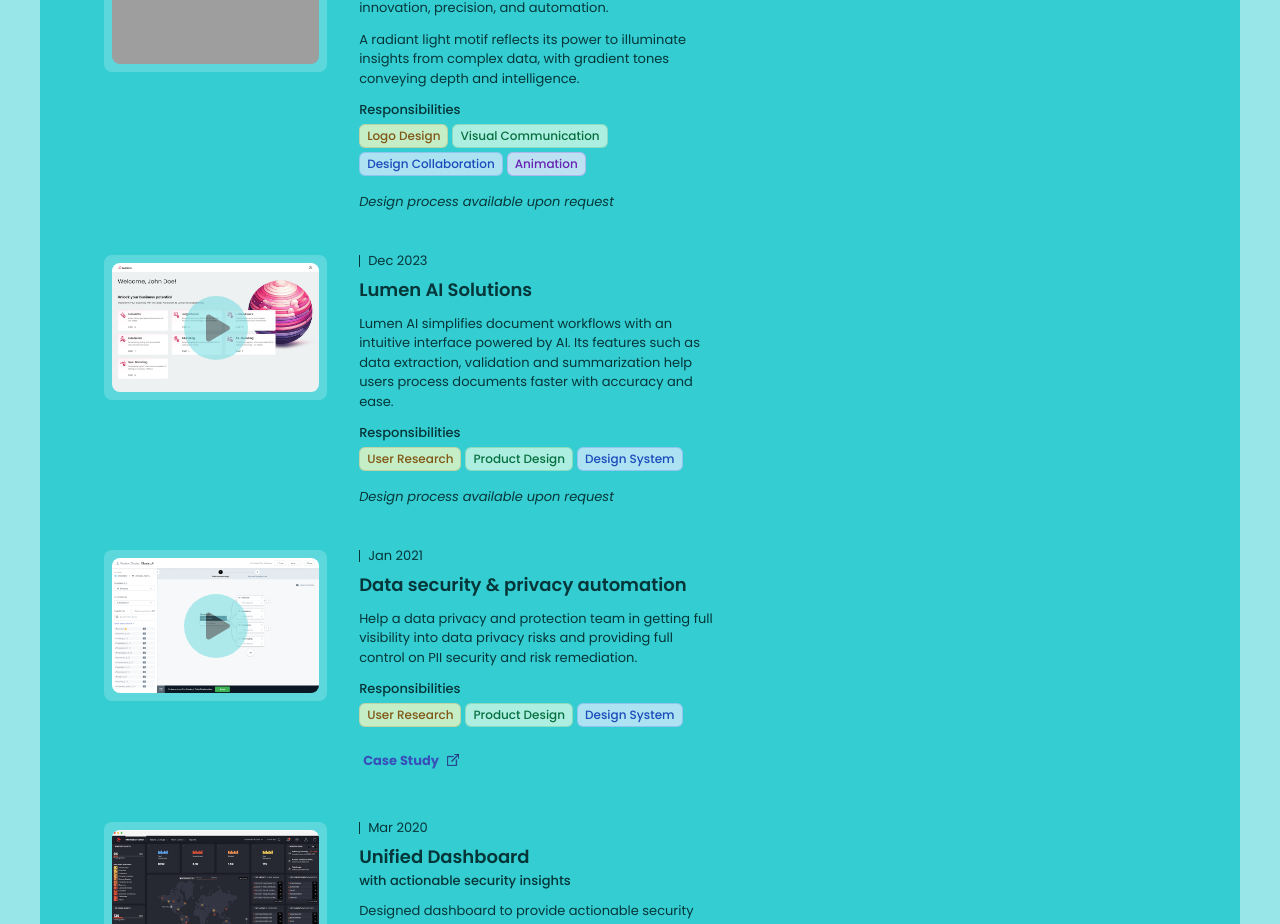
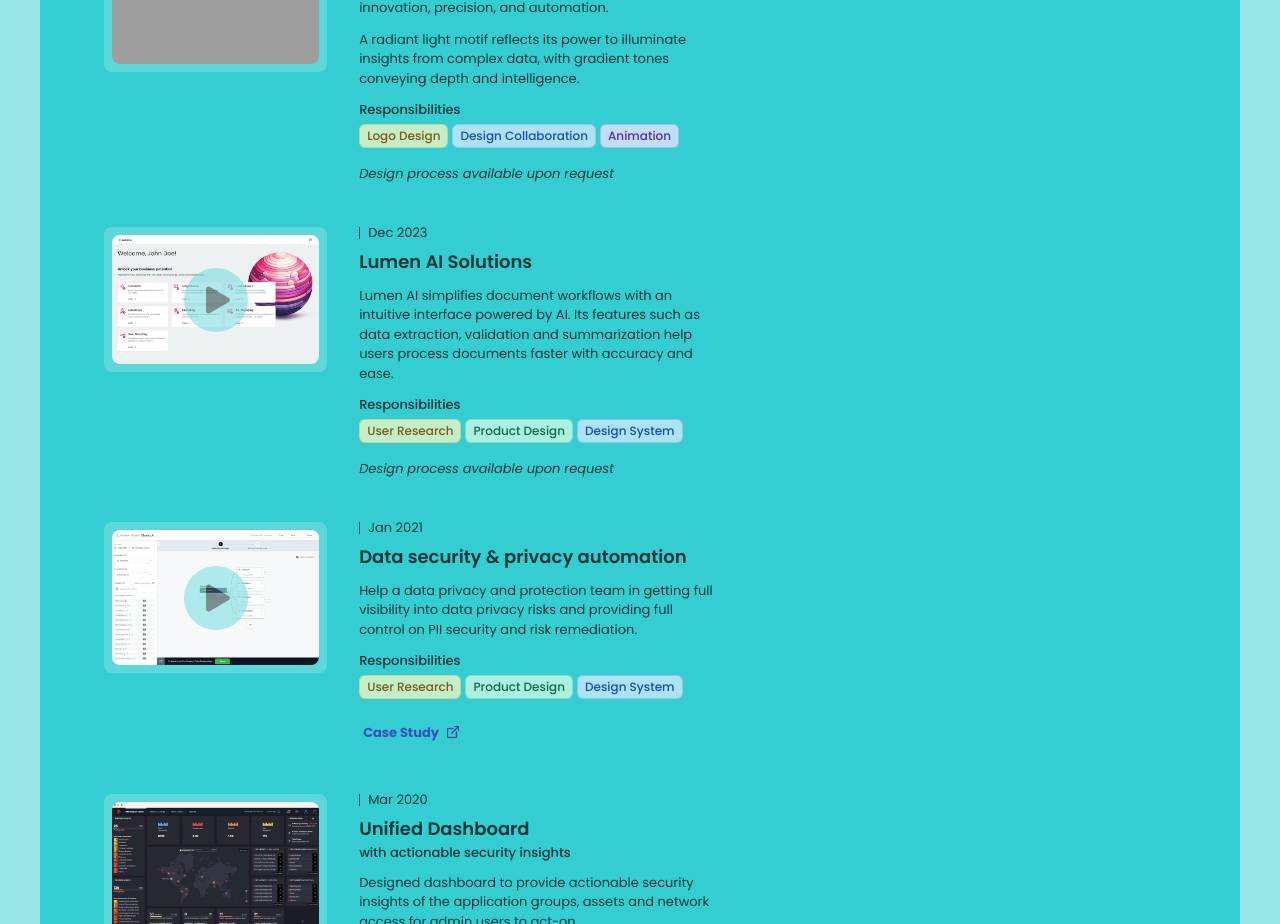
Before and after one commit to iuixd/iuixd.github.io, a React (Vite) app: page / in a window 1280 px wide. Shown: the part 1940-2864 px from the top of the page. Built offline with nearby package versions, Linux system fonts and the light colour scheme; grey boxes are pictures that could not be loaded.

Commit message:
Updated Projectcard

```diff
--- a/src/components/ProjectCard.jsx
+++ b/src/components/ProjectCard.jsx
@@ -107,7 +107,6 @@
       <>
         <div>
           <span class="inline-flex items-center rounded-md bg-yellow-80p mr-1 mt-1 px-2 py-1 text-xs font-medium text-yellow-800 ring-1 ring-yellow-700/20 ring-inset">Logo Design</span>
-          <span class="inline-flex items-center rounded-md bg-green-80p mr-1 mt-1 px-2 py-1 text-xs font-medium text-green-800 ring-1 ring-green-700/20 ring-inset">Visual Communication</span>
           <span class="inline-flex items-center rounded-md bg-blue-80p mr-1 mt-1 px-2 py-1 text-xs font-medium text-blue-800 ring-1 ring-blue-700/20 ring-inset">Design Collaboration</span>
           <span class="inline-flex items-center rounded-md bg-purple-80p mr-1 mt-1 px-2 py-1 text-xs font-medium text-purple-800 ring-1 ring-purple-700/20 ring-inset">Animation</span>
         </div>
```
